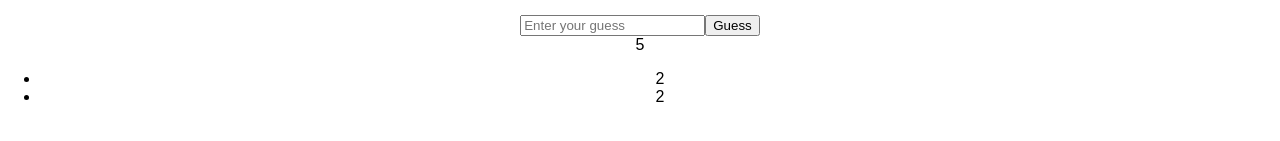
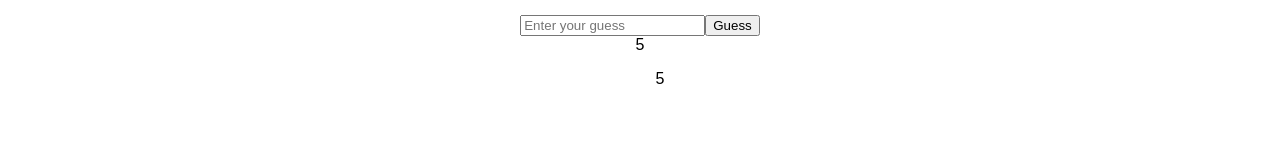
Before and after one commit to stevengalvis/hot-cold-app, a React (Create React App) app: page / in a window 1280 px wide. Both pictures are taken after typing "5" into the empty fields and a click on the input "Guess". Shown: the part 243-384 px from the top of the page. Built offline with nearby package versions, Linux system fonts and the light colour scheme.

Commit message:
added user guesses to display on app

```diff
--- a/src/App.js
+++ b/src/App.js
@@ -16,19 +16,34 @@ class App extends Component {
     this.state = {
       winningNumber,
       userGuess: '',
-      guessList: '',
+      guessList: [],
       feedback: ''
     }
 
 
   }
 
+  checkUserGuess(userGuess) {
+    if (this.state.userGuess !== this.state.winningNumber) {
+      // console.log(this.state);
+        this.setGuessList(userGuess);
+    }
+    this.renderFeedback(userGuess);
+
+  }
+
+  renderFeedback(userGuess) {
+    let numberDifference = Math.abs(this.state.winningNumber - this.state.userGuess);
+    console.log(numberDifference);
+  }
 
   setUserGuess(userGuess) {
     this.setState({
       userGuess
     });
-    console.log(this.state);
+    this.checkUserGuess(userGuess);
+
+
   }
 
 
@@ -38,17 +53,15 @@ class App extends Component {
       });
     }
 
-      setGuessList(guessList) {
+      setGuessList(userGuess) {
         this.setState({
-          guessList
+          guessList: [...this.state.guessList,
+            userGuess
+          ]
         });
       }
 
-      checkUserGuess(userGuess) {
-        if (this.state.userGuess !== this.state.winningNumber) {
-          // render feedback
-        }
-      }
+
 
       render() {
         return (
@@ -57,7 +70,7 @@ class App extends Component {
             </div>
             <FeedBack />
             <GuessForm onChange={userGuess => this.setUserGuess(userGuess)}/>
-            <GuessList userGuess={this.state.userGuess} />
+            <GuessList userGuess={this.state.userGuess} guessList={this.state.guessList}/>
           </div>
         );
       }
--- a/src/components/guess-form.js
+++ b/src/components/guess-form.js
@@ -2,10 +2,9 @@ import React from 'react';
 
 export default function GuessForm(props) {
   return (
-    <form   onSubmit={e => {
+    <form onSubmit={e => {
         e.preventDefault();
-          console.log(e.target.firstChild.value);
-        props.onChange(e.target.firstChild.value)
+        props.onChange(e.target.firstChild.value);
         e.target.firstChild.value = '';
       }}>
       <input type="number" name="userGuess" id="userGuess" placeholder="Enter your guess" required
--- a/src/components/guessList.js
+++ b/src/components/guessList.js
@@ -1,14 +1,17 @@
 import React from 'react';
 
 export default function GuessList(props) {
+
+  let guessList = props.guessList.map((guess, index) =>
+  <li key={index}>{guess}</li>
+
+  );
   return (
     // list items
     <div className="guessList">
       <span>{props.userGuess}</span>
-
       <ul>
-      <li>2</li>
-      <li>2</li>
+        {guessList}
       </ul>
       </div>
 
--- a/src/index.css
+++ b/src/index.css
@@ -3,3 +3,12 @@ body {
   padding: 0;
   font-family: sans-serif;
 }
+
+ul {
+  list-style: none;
+}
+
+li {
+  display: inline;
+  margin: 2px;
+}
```
